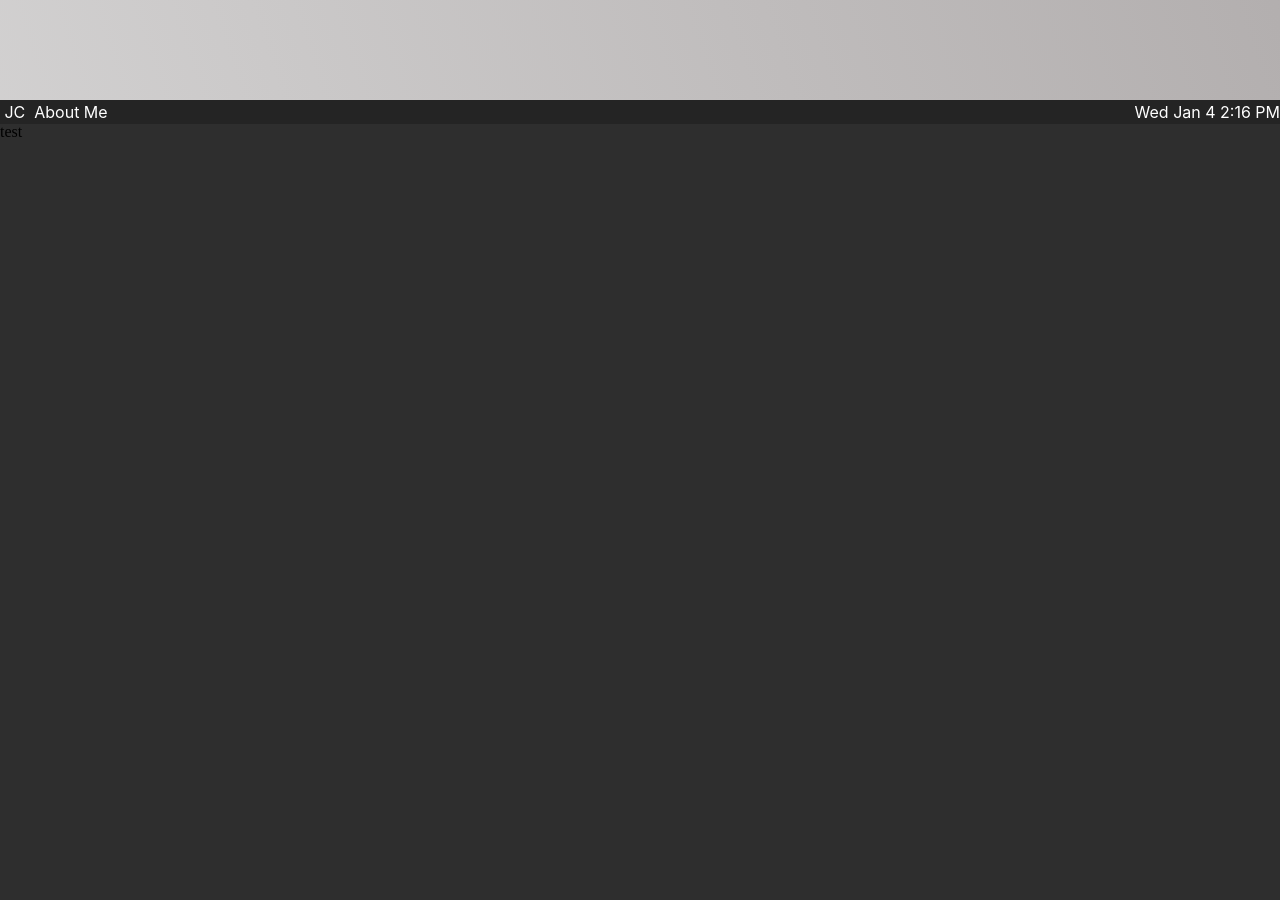
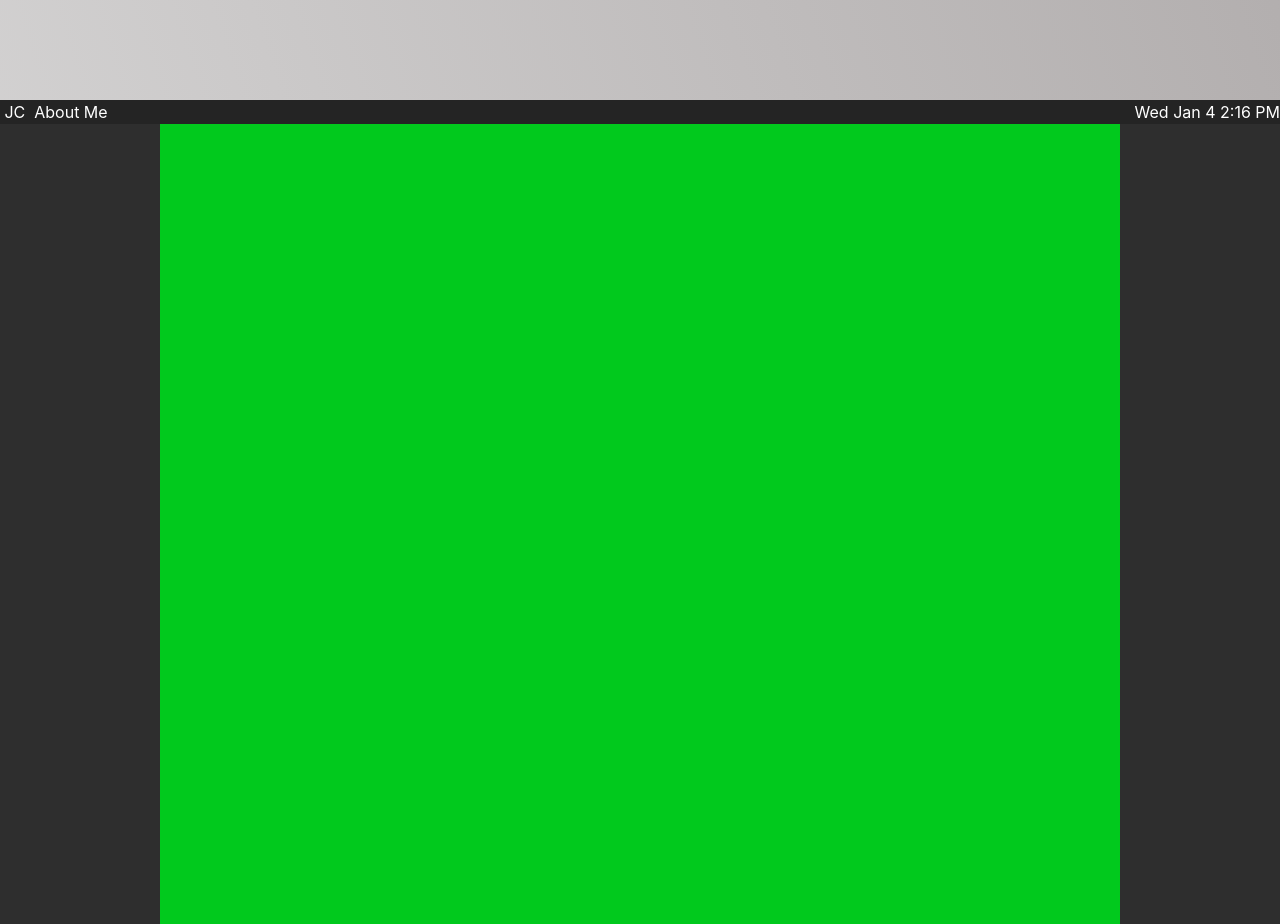
Before and after one commit to johnclimie/portfolio-2023, a Next.js app: page / in a window 1280 px wide. Shown: the part 700-1624 px from the top of the page. Before the commit the page ends 1600 px from the top, so only its background shows below. Built offline with nearby package versions, Linux system fonts and the light colour scheme; a web font is replaced by a local one.

Commit message:
Setting up CSS Grid

```diff
--- a/pages/index.js
+++ b/pages/index.js
@@ -61,7 +61,7 @@ export default function Home() {
           </div>
 
           <div className={styles.aboutMeContent}>
-            <p>test</p>
+            <div className={styles.aboutMeGrid}></div>
           </div>
         </section>
       </main>
--- a/styles/Home.module.css
+++ b/styles/Home.module.css
@@ -156,4 +156,14 @@
 .aboutMeContent {
   display: flex;
   height: 100%;
+  justify-content: center;
+  align-items: center;
+  height: 100%;
 }
+
+.aboutMeGrid {
+  max-width: 60rem;
+  width: 100%;
+  height: 50rem;
+  background-color: #01c91d;
+}
```
